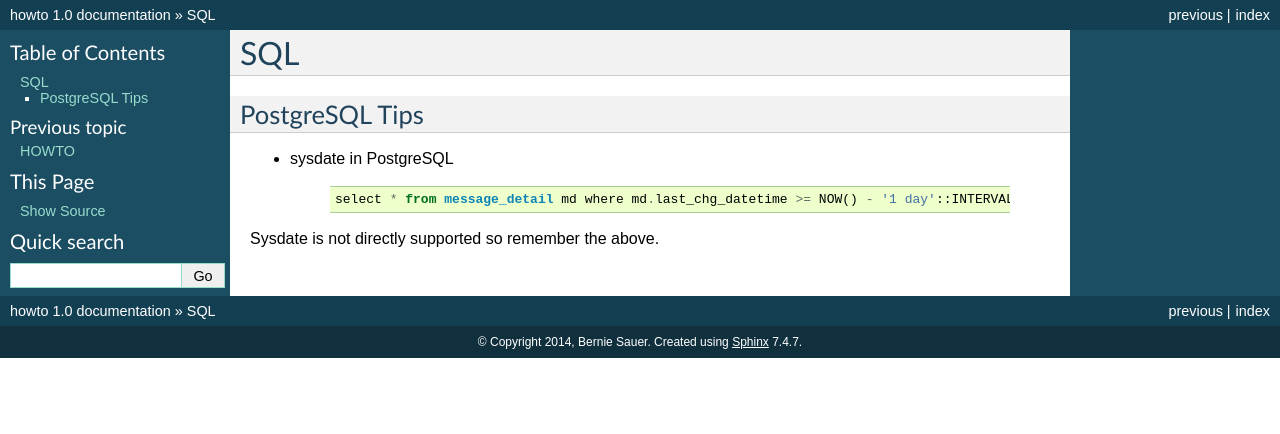
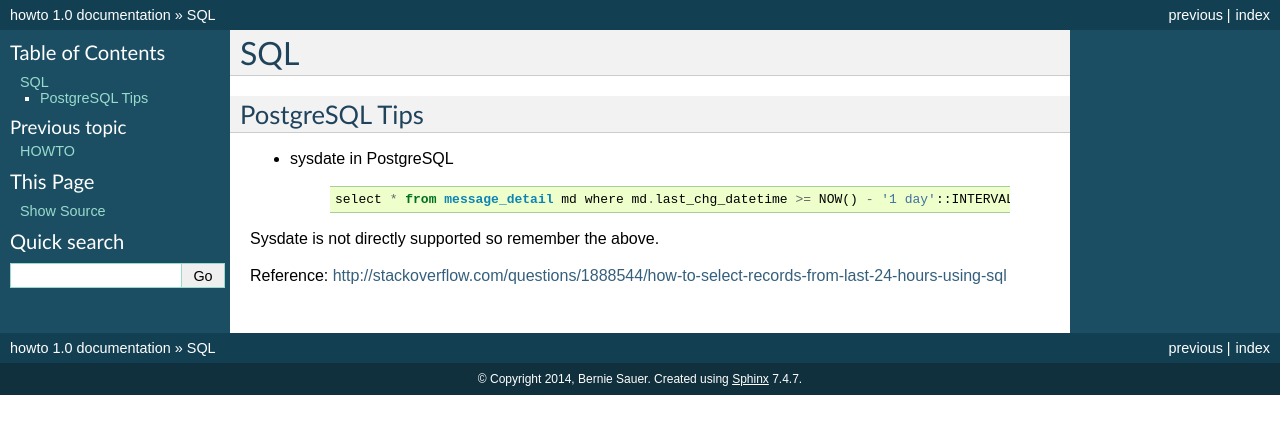
Before and after one commit to bsauer/howto, a Sphinx documentation site: the page built from docs/sql.rst, in a window 1280 px wide. Shown: the top 434 px of the page. Built offline with Sphinx 7.4.7, drawn with Linux system fonts in a browser that asks for light colours; pages that are not in the unit, such as notebooks, are missing from menus; part of the change alters nothing that is shown.

Commit message:
Add reference

```diff
--- a/docs/sql.rst
+++ b/docs/sql.rst
@@ -12,3 +12,5 @@ PostgreSQL Tips
         select * from message_detail md where md.last_chg_datetime >= NOW() - '1 day'::INTERVAL;
 
 Sysdate is not directly supported so remember the above.
+
+Reference: http://stackoverflow.com/questions/1888544/how-to-select-records-from-last-24-hours-using-sql
```
